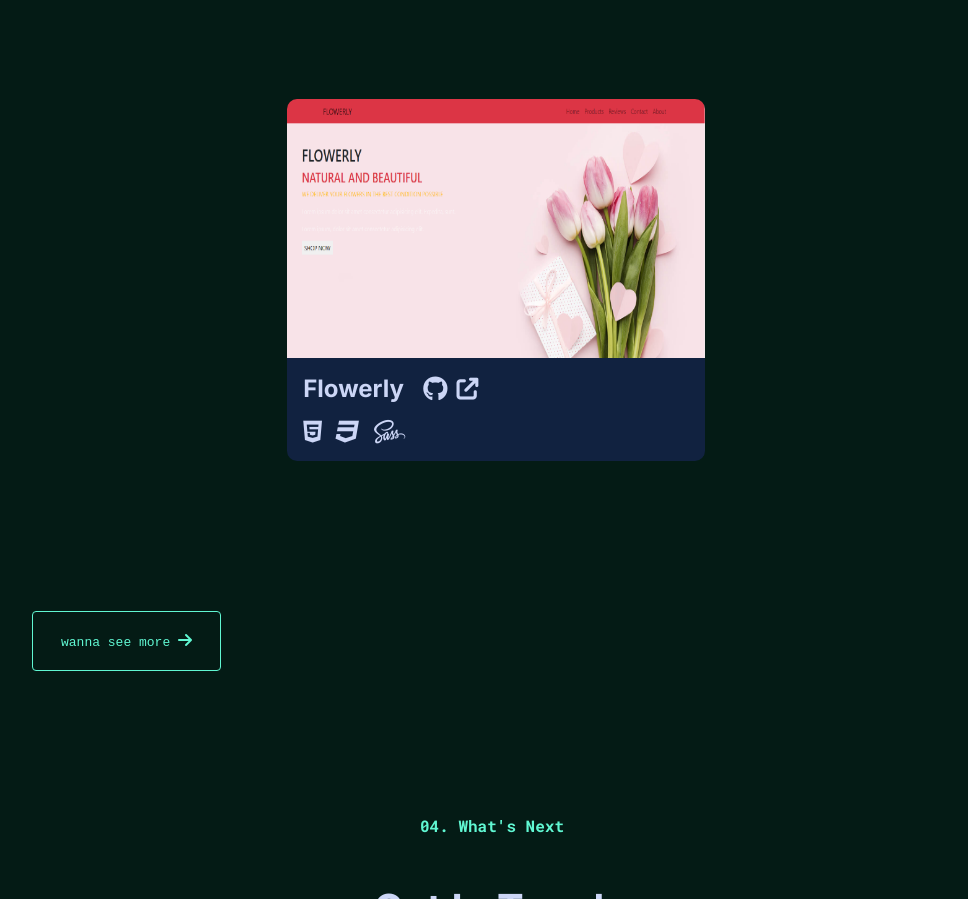
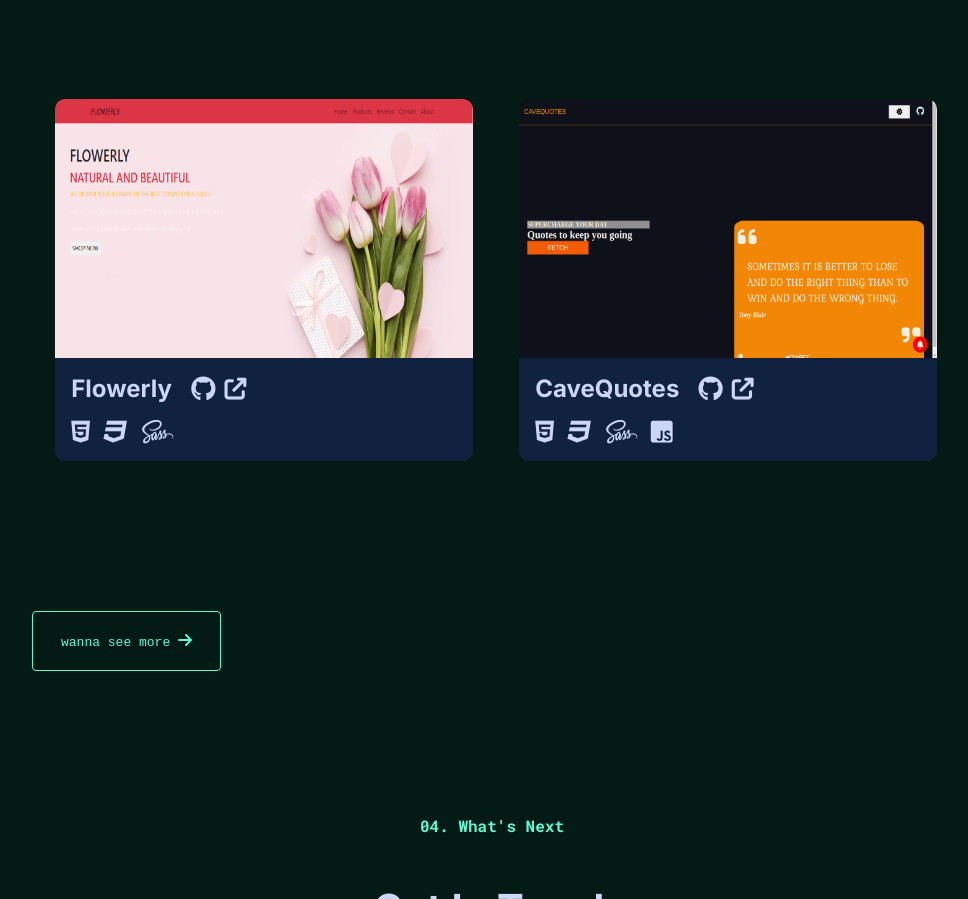
Before and after one commit to EMMANUEL-SUNMBOLA/portfolio3.0, a plain HTML site: page index.htm in a window 1280 px wide. Shown: the part 2036-2935 px from the top of the page, without its empty margins (144-1112 px from the left). Drawn offline with Linux system fonts and the light colour scheme.

Commit message:
new project

```diff
--- a/index.htm
+++ b/index.htm
@@ -243,7 +243,38 @@
                 <span><i class="fa-brands fa-sass"></i></span>
               </div>
             </div>
+
+            <div class="each-work project-card">
+              <div class="image-container imgdv">
+                <a
+                  target="_blank"
+                  href="https://resplendent-gecko-fef620.netlify.app/"
+                >
+                  <img src="images/cavequotes.png" alt="" />
+                </a>
+              </div>
+              <div class="project-details">
+                <h1 title="cavequotes">CaveQuotes</h1>
+                <a
+                  target="_blank"
+                  href="https://github.com/EMMANUEL-SUNMBOLA/cavequotes"
+                  ><i class="fa-brands fa-github"></i></a
+                ><a
+                  target="_blank"
+                  href="https://resplendent-gecko-fef620.netlify.app/"
+                  ><i class="fa-solid fa-arrow-up-right-from-square"></i
+                ></a>
+              </div>
+              <div class="icons">
+                <span><i class="fa-brands fa-html5"></i></span>
+                <span><i class="fa-brands fa-css3"></i></span>
+                <span><i class="fa-brands fa-sass"></i></span>
+                <span><i class="fa-brands fa-square-js"></i></span>
+              </div>
+            </div>
+
           </div>
+
 
           <a
             target="_blank"
```
Also changed, not shown: images/cavequotes.png (added).
